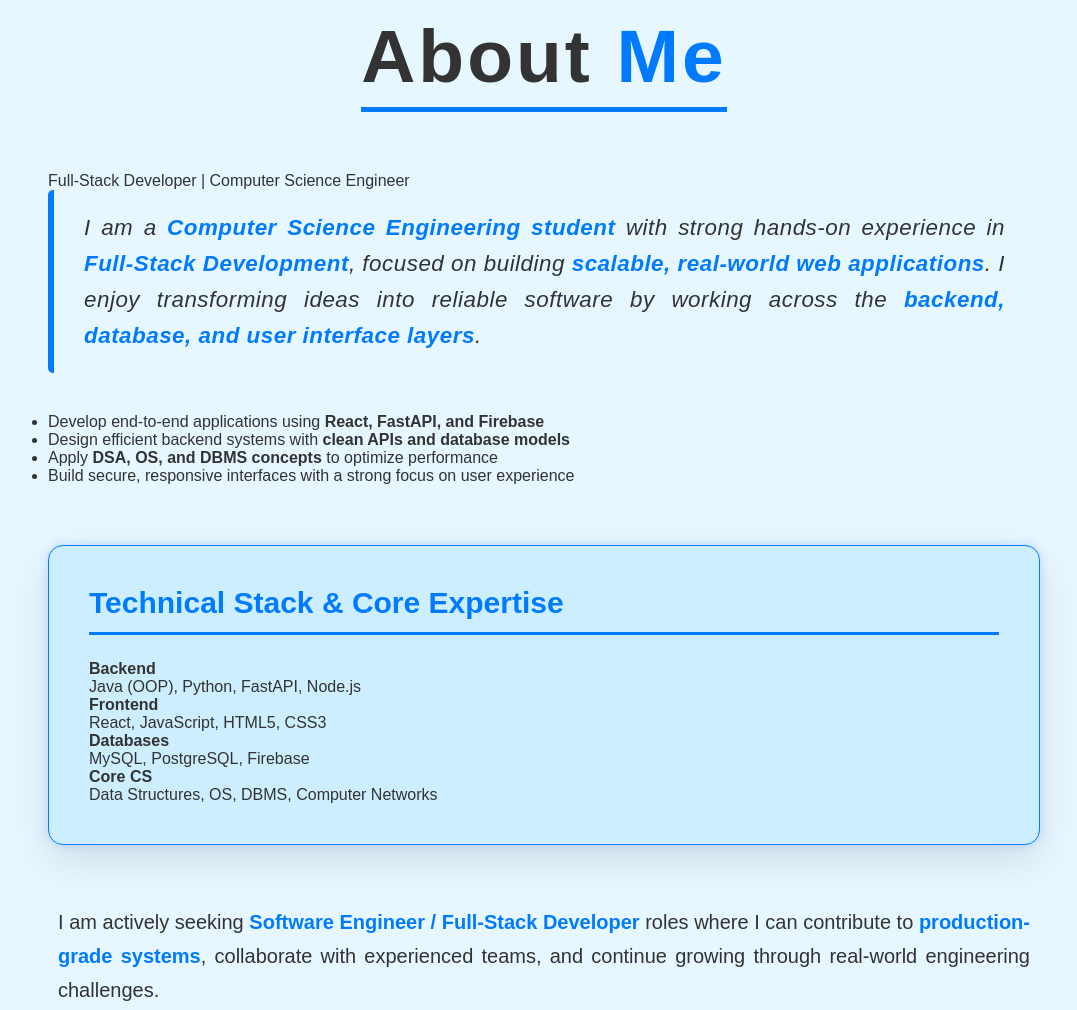
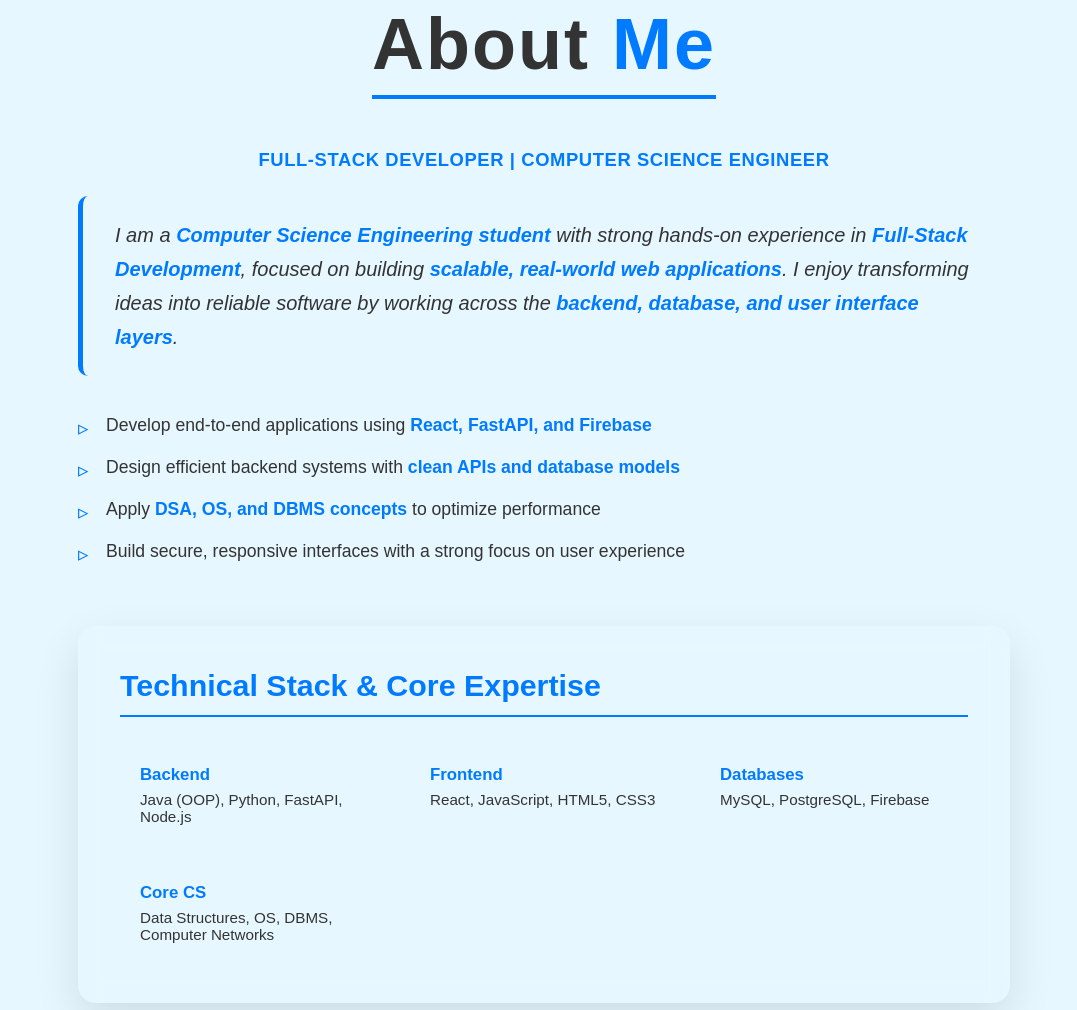
Before and after one commit to rvsr26/Portfolio-, a plain HTML site: page index.html in a window 1280 px wide. Shown: the part 907-1917 px from the top of the page, without its empty margins (96-1173 px from the left). Drawn offline with nearby package versions, Linux system fonts and the light colour scheme.

Commit message:
Update style.css

```diff
--- a/files/style.css
+++ b/files/style.css
@@ -239,107 +239,181 @@ body {
 .btn-box:hover {
     box-shadow: 0 0 5px var(--primary-color), 0 0 40px var(--primary-color), 0 0 80px var(--primary-color);
 }
+/* ========================================================= */
+/* ======================= ABOUT =========================== */
+/* ========================================================= */
 
-/* --- ABOUT SECTION (Premium Layout) --- */
 .about {
     background-color: var(--bg-color);
-    display: block;
     max-width: 1200px;
     margin: 0 auto;
-    padding: 120px 5% 100px;
+    padding: 110px 5% 90px;
     position: relative;
     overflow: hidden;
 }
 
 .about-text {
+    max-width: 980px;
     margin: 0 auto;
-    padding: 0 40px;
+    padding: 0 24px;
+    position: relative;
     z-index: 2;
-    position: relative;
 }
 
-/* Heading Styling */
+/* ---------- About Heading ---------- */
 .about-text h2 {
-    font-size: 75px;
-    letter-spacing: 3px;
+    font-size: clamp(48px, 6vw, 72px);
+    letter-spacing: 2px;
     text-align: center;
-
-    border-bottom: 5px solid var(--primary-color);
+    margin: 0 auto 50px;
+    padding-bottom: 10px;
     width: fit-content;
-    margin: 0 auto 60px auto;
-    padding-bottom: 8px;
+    border-bottom: 4px solid var(--primary-color);
 }
 
 .about-text h2 span {
     color: var(--primary-color);
 }
 
-/* --- Refined Summary Styling (Focusing the accent) --- */
-
-.intro-paragraph {
-    font-size: 1.4rem;
-    font-style: italic;
-    font-weight: 300;
-
-    line-height: 1.6;
-    letter-spacing: 0.5px;
-    margin-bottom: 40px;
-    padding: 20px 35px 20px 30px;
-
-    color: var(--text-color);
-    text-align: justify;
-    text-justify: inter-word;
-
-    border-left: 6px solid var(--primary-color);
-    background-color: rgba(var(--primary-color), 0.05);
-    border-radius: 5px;
-    transition: box-shadow 0.3s ease;
+/* ---------- Role Tagline ---------- */
+.role-tagline {
+    text-align: center;
+    font-size: 1.15rem;
+    font-weight: 600;
+    letter-spacing: 0.6px;
+    color: var(--primary-color);
+    margin-bottom: 25px;
+    text-transform: uppercase;
 }
 
-.conclusion-paragraph {
+/* ---------- Intro Paragraph ---------- */
+.intro-paragraph {
     font-size: 1.25rem;
+    font-style: italic;
+    font-weight: 400;
     line-height: 1.7;
-    font-weight: 400;
-    margin-bottom: 20px;
-    padding: 0 10px;
+    margin-bottom: 35px;
+    padding: 22px 32px;
     color: var(--text-color);
-    text-align: justify;
+
+    border-left: 5px solid var(--primary-color);
+    background: linear-gradient(
+        90deg,
+        rgba(var(--primary-rgb), 0.08),
+        rgba(var(--primary-rgb), 0.02)
+    );
+
+    border-radius: 10px;
+    transition: transform 0.3s ease, box-shadow 0.3s ease;
 }
 
-/* Ensure bold text within the summary stands out more */
-.intro-paragraph strong, .conclusion-paragraph strong {
+.intro-paragraph:hover {
+    transform: translateY(-2px);
+    box-shadow: 0 10px 30px var(--shadow-color);
+}
+
+/* ---------- Highlights ---------- */
+.about-highlights {
+    margin: 35px 0 50px;
+}
+
+.about-highlights ul {
+    list-style: none;
+    padding: 0;
+    margin: 0;
+}
+
+.about-highlights li {
+    position: relative;
+    padding-left: 28px;
+    margin-bottom: 14px;
+    font-size: 1.1rem;
+    line-height: 1.6;
+    color: var(--text-color);
+}
+
+.about-highlights li::before {
+    content: "▹";
+    position: absolute;
+    left: 0;
+    color: var(--primary-color);
+    font-size: 1.3rem;
+}
+
+/* ---------- Technical Focus Card ---------- */
+.technical-focus {
+    margin: 60px 0;
+    padding: 42px;
+    background: rgba(255, 255, 255, 0.04);
+    backdrop-filter: blur(12px);
+    border: 1px solid rgba(var(--primary-rgb), 0.4);
+    border-radius: 18px;
+    box-shadow: 0 18px 45px var(--shadow-color);
+    transition: transform 0.3s ease, box-shadow 0.3s ease;
+}
+
+.technical-focus:hover {
+    transform: translateY(-6px);
+    box-shadow: 0 28px 65px var(--shadow-color);
+}
+
+.technical-focus h3 {
+    font-size: 1.9rem;
+    color: var(--primary-color);
+    margin-bottom: 30px;
+    padding-bottom: 12px;
+    border-bottom: 2px solid var(--primary-color);
+}
+
+/* ---------- Stack Grid ---------- */
+.stack-grid {
+    display: grid;
+    grid-template-columns: repeat(auto-fit, minmax(220px, 1fr));
+    gap: 22px;
+}
+
+.stack-grid div {
+    background: rgba(255, 255, 255, 0.03);
+    padding: 18px 20px;
+    border-radius: 12px;
+    transition: background 0.3s ease, transform 0.3s ease;
+}
+
+.stack-grid div:hover {
+    background: rgba(var(--primary-rgb), 0.08);
+    transform: translateY(-3px);
+}
+
+.stack-grid h4 {
+    font-size: 1.05rem;
+    margin-bottom: 6px;
+    color: var(--primary-color);
+}
+
+.stack-grid p {
+    font-size: 0.95rem;
+    color: var(--text-muted);
+}
+
+/* ---------- Conclusion ---------- */
+.conclusion-paragraph {
+    font-size: 1.2rem;
+    line-height: 1.75;
+    margin-top: 40px;
+    color: var(--text-color);
+}
+
+/* ---------- Strong Accent ---------- */
+.intro-paragraph strong,
+.conclusion-paragraph strong,
+.about-highlights strong {
     color: var(--primary-color);
     font-weight: 700;
 }
 
-
-/* --- TECHNICAL FOCUS BOX STYLING (The High-Contrast Card) --- */
-.technical-focus {
-    background: var(--container-bg);
-    border: 1px solid var(--primary-color);
-    border-radius: 15px;
-    padding: 40px;
-    margin: 60px 0;
-
-    box-shadow: 0 15px 40px var(--shadow-color), 0 0 10px rgba(0, 123, 255, 0.2);
-    transition: transform 0.3s ease, box-shadow 0.3s ease;
-}
-
-/* Add a subtle lift animation/effect to the focus box on hover */
-.technical-focus:hover {
-    transform: translateY(-5px);
-    box-shadow: 0 20px 50px var(--shadow-color);
-}
-
-.technical-focus h3 {
-    color: var(--primary-color);
-    font-size: 30px;
-    margin-bottom: 25px;
-    padding-bottom: 12px;
-    border-bottom: 3px solid var(--primary-color);
-}
-
-/* --- SKILLS SECTION --- */
+/* ========================================================= */
+/* ======================= SKILLS ========================== */
+/* ========================================================= */
 
 #Skills {
     background-color: var(--bg-color);
@@ -347,11 +421,10 @@ body {
     color: var(--text-color);
 }
 
+/* ---------- Skills Heading ---------- */
 .subtitle {
     text-align: center;
     font-size: 60px;
-    padding-bottom: 5px;
-    padding-top: 0;
     margin-bottom: 40px;
 }
 
@@ -359,80 +432,102 @@ body {
     color: var(--primary-color);
 }
 
-/* CRITICAL FIX: The main container for the 5 skill boxes */
+/* ---------- Skills Grid ---------- */
 .sec {
     display: grid;
     grid-template-columns: repeat(auto-fit, minmax(300px, 1fr));
-
     gap: 25px;
-
     max-width: 1300px;
     margin: 0 auto;
     padding: 0 20px;
 }
 
-/* The individual skill containers (5 in total in HTML) */
-.container1, .container2, .container3, .container4, .container5 {
+/* ---------- Skill Containers ---------- */
+.container1,
+.container2,
+.container3,
+.container4,
+.container5 {
     padding: 25px;
     border-radius: 12px;
     background: var(--container-bg);
     box-shadow: 0 4px 15px var(--shadow-color);
-    min-height: 0;
 }
 
+/* ---------- Skill Section Headings ---------- */
 .heading1 {
     font-size: 1.8rem;
     color: var(--primary-color);
     margin-bottom: 20px;
     border-bottom: 2px solid var(--primary-color);
     padding-bottom: 8px;
-    text-align: left;
-    text-decoration: none;
 }
 
-/* FIX: Internal Flexbox for continuous, wrapping tag flow */
-.skills-list, .professional-list {
+/* ---------- Skill Lists ---------- */
+.skills-list,
+.professional-list {
     display: flex;
     flex-wrap: wrap;
-    gap: 10px 10px;
-    padding-top: 0;
+    gap: 10px;
 }
 
-/* FIX: Skill Item Tag Style */
+/* ---------- Skill Item ---------- */
 .skill-item {
-    flex: 0 0 auto;
+    display: flex;
+    align-items: center;
     font-size: 1rem;
     font-weight: 500;
-    padding: 5px 12px;
-
+    padding: 6px 12px;
     background: var(--skill-item-bg);
     color: var(--text-color);
-
-    border-radius: 5px;
+    border-radius: 6px;
     border: 1px solid var(--primary-color);
-    box-shadow: none;
-
-    transition: all 0.4s cubic-bezier(0.25, 0.8, 0.25, 1);
-}
-
-/* --- Hover/Icon Styles (Kept Advanced) --- */
-.skill-item:hover {
-    background: var(--primary-color);
-    color: var(--secondary-bg);
-    transform: translateY(-1px);
-    box-shadow: 0 0 5px var(--primary-color);
-    border-color: var(--primary-color);
-    cursor: pointer;
+    transition: all 0.3s ease;
 }
 
 .skill-item i {
     font-size: 1.1rem;
     margin-right: 6px;
-    transition: transform 0.4s ease;
 }
 
-.skill-item:hover i {
-    transform: scale(1.05);
+/* ---------- Skill Hover ---------- */
+.skill-item:hover {
+    background: var(--primary-color);
+    color: var(--secondary-bg);
+    transform: translateY(-2px);
+    box-shadow: 0 0 8px var(--primary-color);
+    cursor: pointer;
+}
+
+/* ========================================================= */
+/* ===================== RESPONSIVE ======================== */
+/* ========================================================= */
+
+@media (max-width: 768px) {
+    .about {
+        padding: 90px 6% 70px;
+    }
+
+    .about-text h2 {
+        font-size: 44px;
+    }
+
+    .intro-paragraph {
+        font-size: 1.1rem;
+        padding: 20px;
+    }
+
+    .technical-focus {
+        padding: 28px;
+    }
+
+    .conclusion-paragraph {
+        font-size: 1.05rem;
+    }
+
+    .subtitle {
+        font-size: 42px;
+    }
 }
 
 /* --- PROJECT SECTION (8 Projects - Fixed 4x2 Layout) --- */
```
